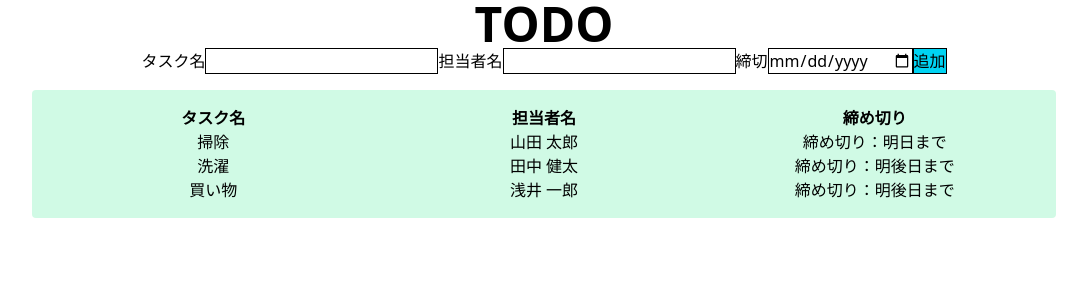
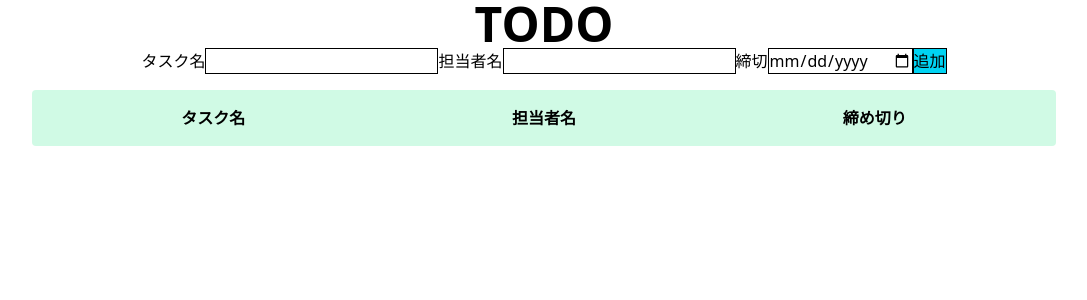
Before and after one commit to komishin/react-practice, a React app: page / in a window 1280 px wide. Shown: the top 300 px of the page, without its empty margins (96-1183 px from the left). Built offline with nearby package versions, Linux system fonts and the light colour scheme.

Commit message:
リストに追加できるようにした

```diff
--- a/src/js/App.tsx
+++ b/src/js/App.tsx
@@ -3,7 +3,8 @@ import { TodoList } from './components/TodoList'
 import { Heading } from './components/Heading'
 import { TextField } from './components/TextField'
 
-type Todo = {
+export type Todo = {
+  id: number
   task: string
   person: string
   deadline: string
@@ -20,7 +21,7 @@ export const App = () => {
     //...は一旦の中身を出す（露わにする）
     setTodoList((prev) => [
       ...prev,
-      { task: newTask, person: newPerson, deadline: newDeadline },
+      { id: Date.now(), task: newTask, person: newPerson, deadline: newDeadline },
     ])
   }
 
@@ -48,10 +49,7 @@ export const App = () => {
       <button className="border bg-cyan-400" onClick={addNewTodo}>
         追加
       </button>
-      <p>{newTask}</p>
-      <p>{newPerson}</p>
-      <p>{newDeadline}</p>
-      <TodoList />
+      <TodoList todoList={todoList} />
     </main>
   )
 }
--- a/src/js/components/TodoList.tsx
+++ b/src/js/components/TodoList.tsx
@@ -1,12 +1,12 @@
 import React from 'react'
 import { TodoItem } from './TodoItem'
+import { Todo } from '../App'
 
-export const TodoList: React.FC = () => {
-  const todos = [
-    { id: 123, task: '掃除', person: '山田 太郎', deadline: '明日まで' },
-    { id: 456, task: '洗濯', person: '田中 健太', deadline: '明後日まで' },
-    { id: 789, task: '買い物', person: '浅井 一郎', deadline: '明後日まで' },
-  ]
+type Props = {
+  todoList: Todo[]
+}
+
+export const TodoList = ({todoList}: Props) => {
 
   return (
     <ul className="mt-4 bg-emerald-100 p-4 rounded">
@@ -15,7 +15,7 @@ export const TodoList: React.FC = () => {
         <div>担当者名</div>
         <div>締め切り</div>
       </li>
-      {todos.map((todo) => (
+      {todoList.map((todo) => (
         <TodoItem
           key={todo.id}
           task={todo.task}
```
